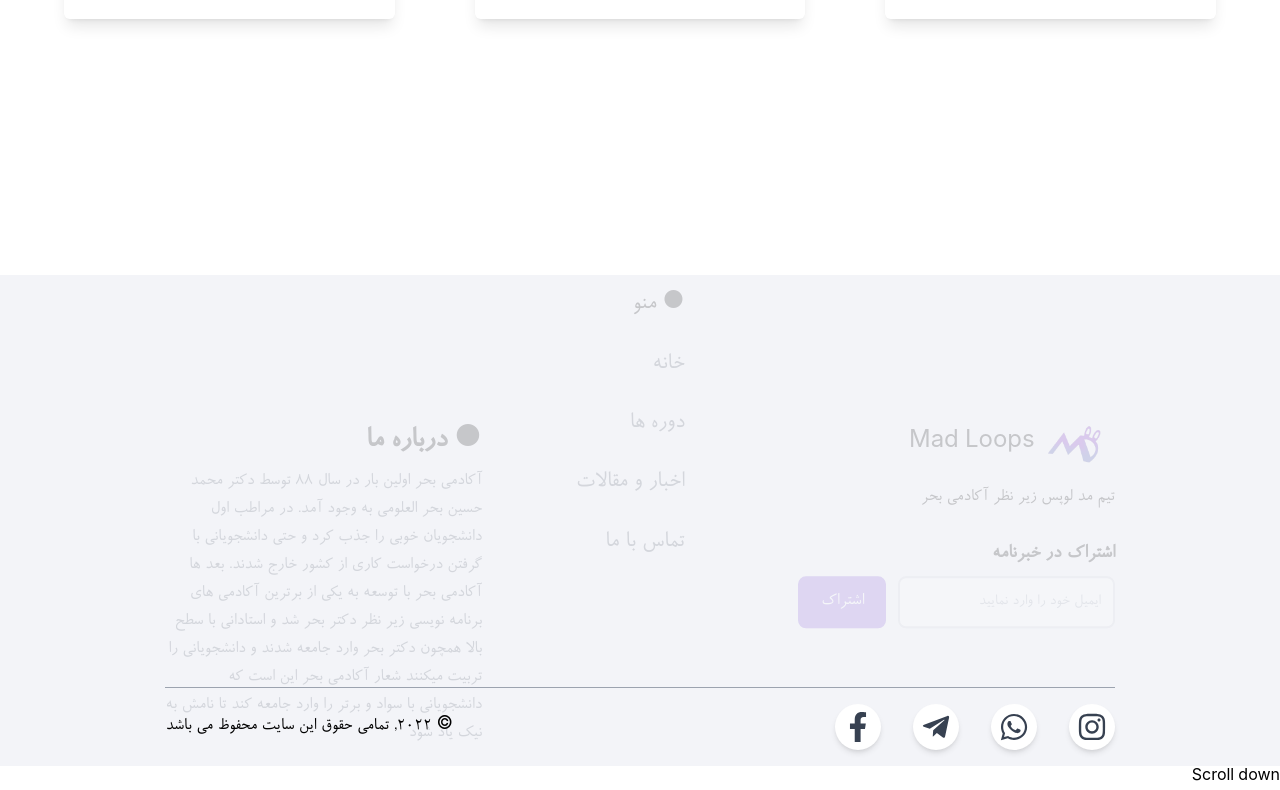
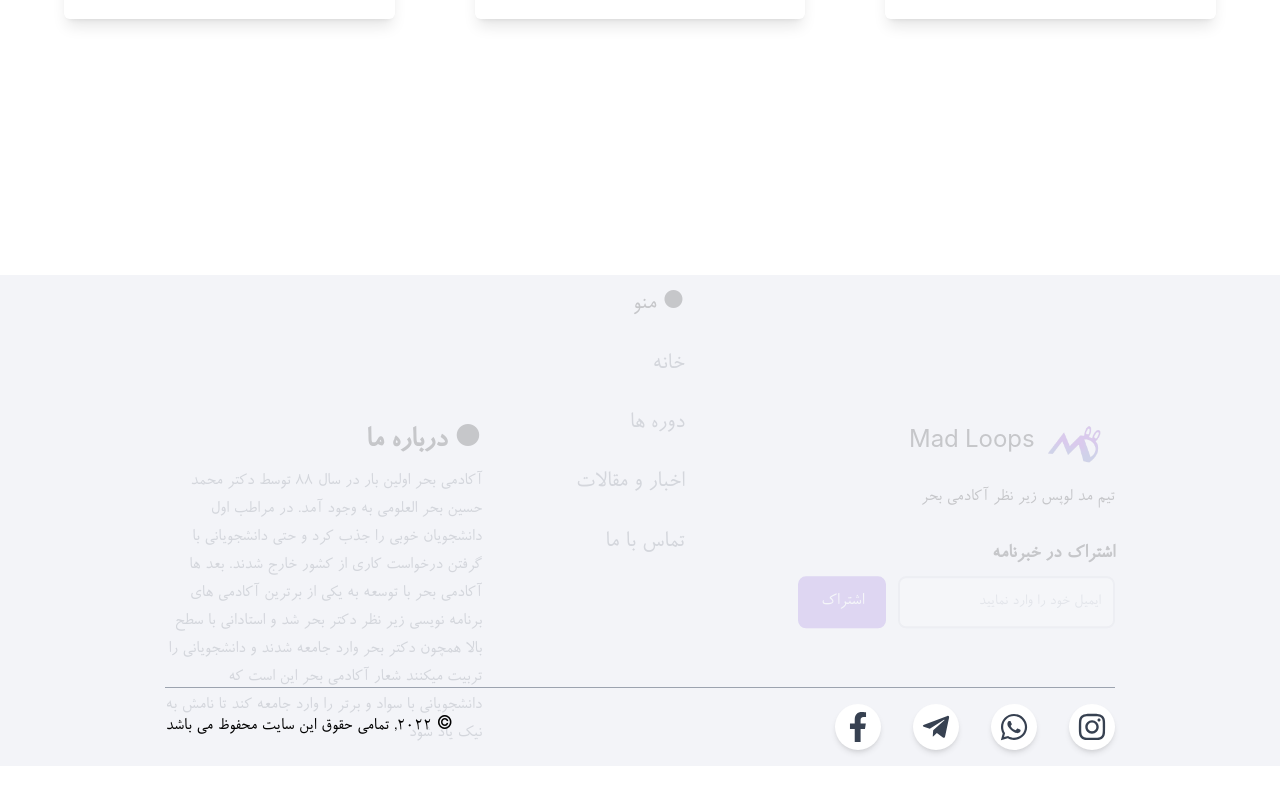
Before and after one commit to msafarianarkuli/madloops, a React (Create React App) app: page /courses in a window 1280 px wide. Shown: the part 1406-2196 px from the top of the page. After the commit the page ends 2174 px from the top, so only its background shows below. Built offline with nearby package versions, Linux system fonts and the light colour scheme.

Commit message:
SCROLL UP

```diff
--- a/src/Components/common/BackToTop/BackToTop.jsx
+++ b/src/Components/common/BackToTop/BackToTop.jsx
@@ -42,8 +42,6 @@ function BackToTop() {
 
   return (
     <>
-      <h1>Scroll down</h1>
-
       {showTopBtn && (
         <>
           <svg
```
